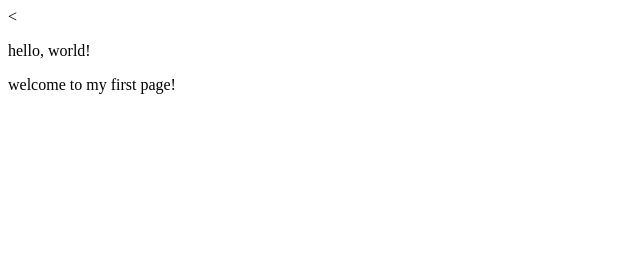
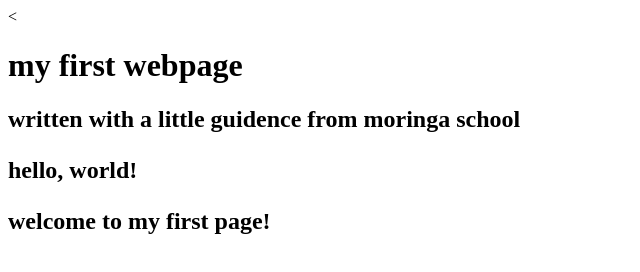
Before and after one commit to mangowilliam/first-website, a plain HTML site: page my-first-website/my-first-webpage.html in a window 1280 px wide. Shown: the whole page, without its empty margins (0-640 px from the left). Drawn offline with Linux system fonts and the light colour scheme.

Commit message:
add header block elementsto the page

```diff
--- a/my-first-website/my-first-webpage.html
+++ b/my-first-website/my-first-webpage.html
@@ -4,6 +4,9 @@
     <title>my first web page!</title>
   </head>
   <body>
+    <h1>my first webpage</h1>
+    <h2>written with a little guidence from moringa school<?h2>
+
     <p>hello, world!</p>
     <p>welcome to my first page!</p>
   </body>
```
